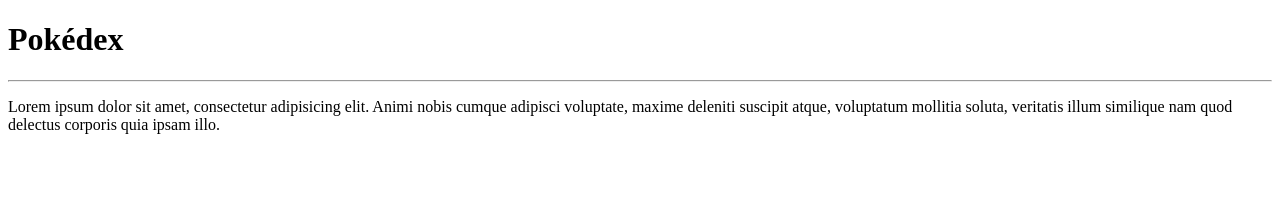
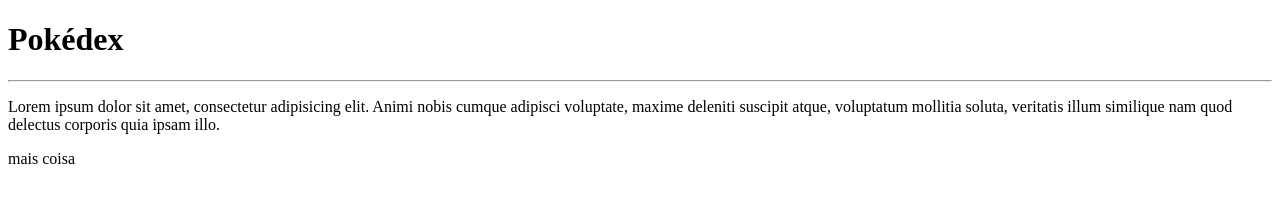
Before and after one commit to andre-capella/Pokedex, a plain HTML site: page site]/index.html in a window 1280 px wide. Drawn offline with Linux system fonts and the light colour scheme.

Commit message:
mais uma coisa

```diff
--- a/site]/index.html
+++ b/site]/index.html
@@ -11,6 +11,7 @@
   <h1>Pokédex</h1>
   <hr>
   <p>Lorem ipsum dolor sit amet, consectetur adipisicing elit. Animi nobis cumque adipisci voluptate, maxime deleniti suscipit atque, voluptatum mollitia soluta, veritatis illum similique nam quod delectus corporis quia ipsam illo.</p>
+  <p>mais coisa </p>
 </body>
 
 </html>
```
